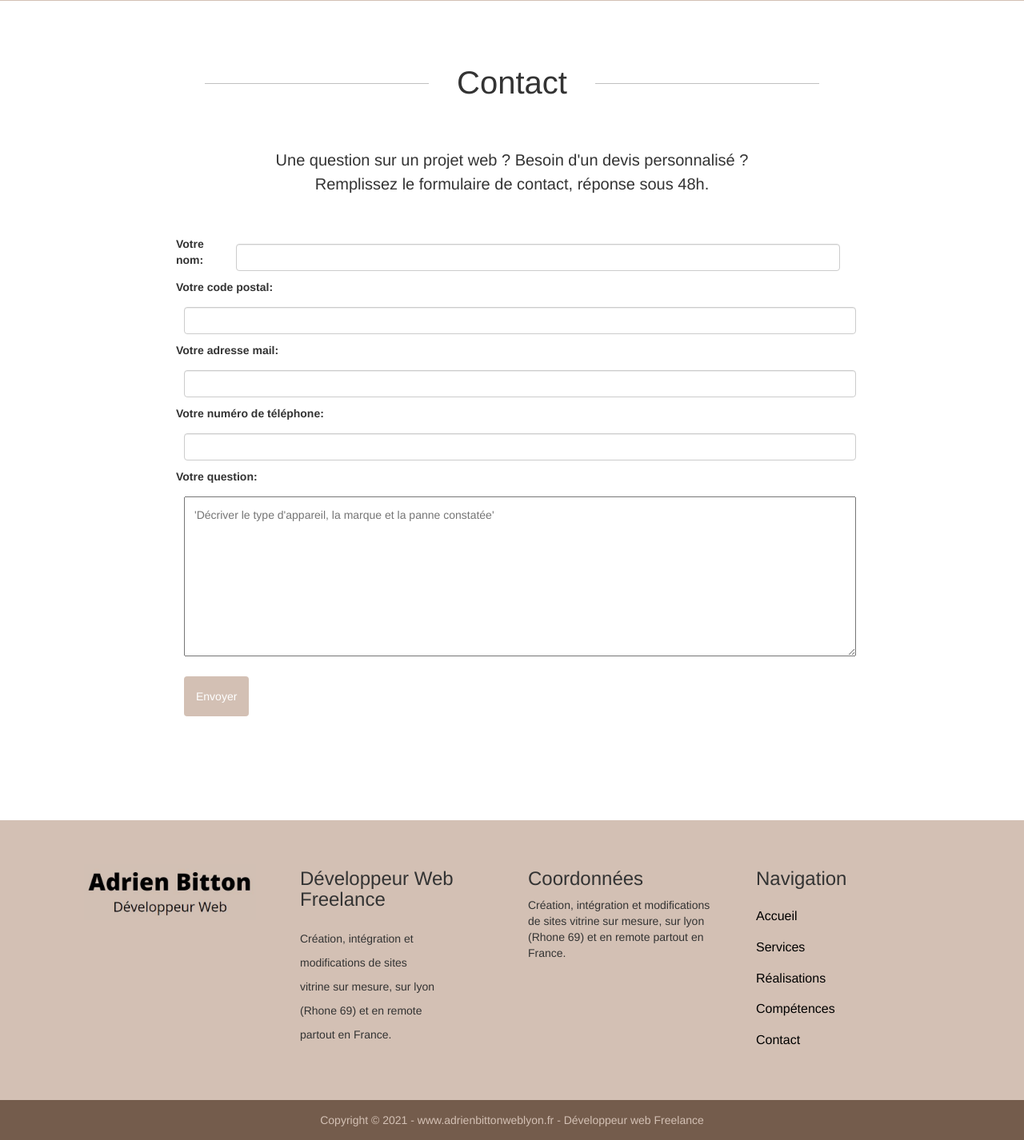
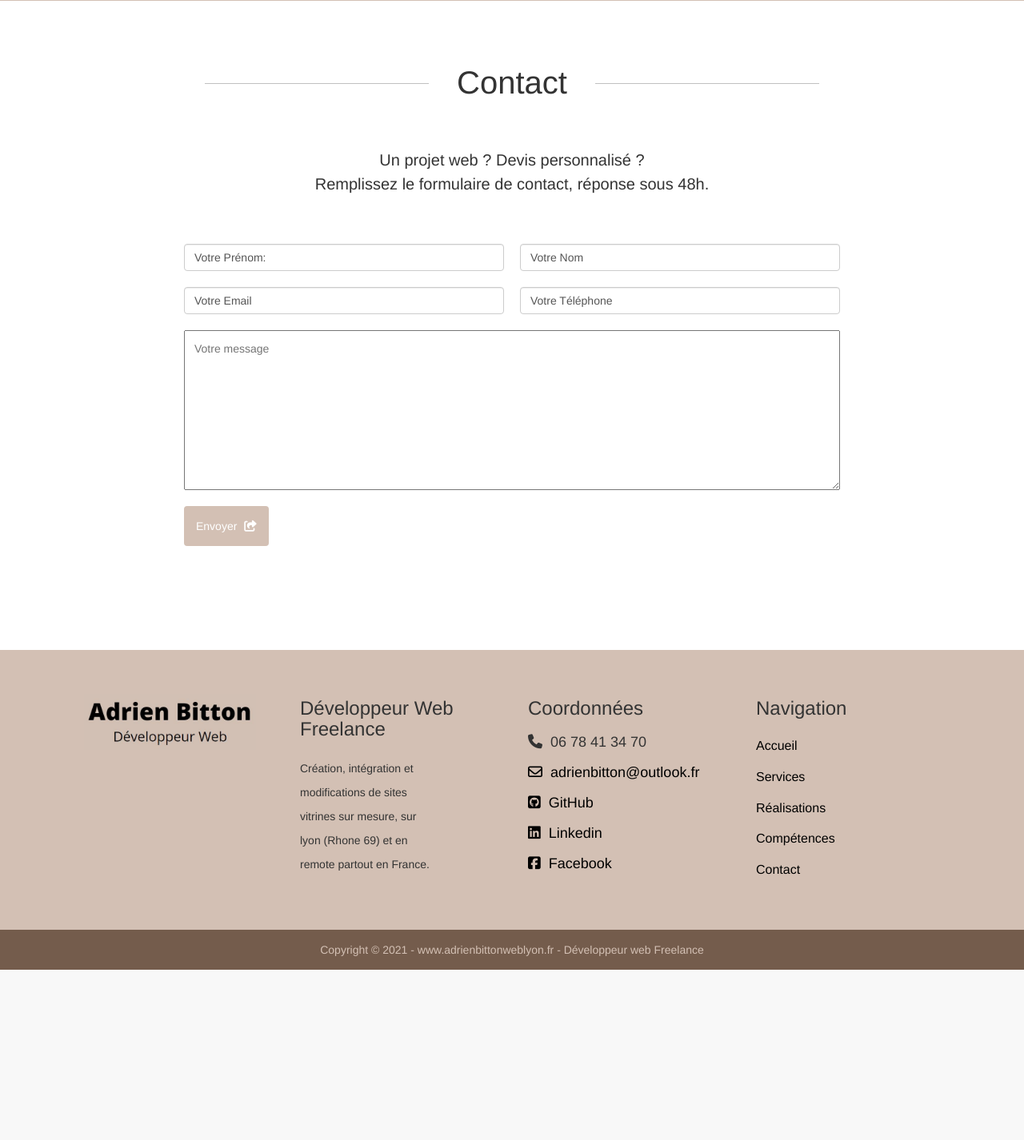
Before and after one commit to AdrienLyon/Site-Perso, a PHP site: page / in a window 1280 px wide. Shown: the part 4561-5987 px from the top of the page at 80% size. After the commit the page ends 5774 px from the top, so only its background shows below. Run offline with PHP 8.4, Linux system fonts and the light colour scheme; some libraries are stand-ins or nearby versions; some web fonts are replaced.

Commit message:
second day bis

```diff
--- a/view/frontend/mainView.php
+++ b/view/frontend/mainView.php
@@ -17,7 +17,7 @@
 	</div>
 	<div class="serviceMain">
 		<div class="sectionTitle">
-		<h3>Mes services de développement web </h3>
+		<h3>Mes services web </h3>
 		</div>
 		<div class="serviceBlock container">
 			<div class="design col-md-4">
@@ -128,37 +128,23 @@
 		<div class="sectionTitle">
 		<h3>Contact</h3>
 		</div>
-		<h4>Une question sur un projet web ? Besoin d'un devis personnalisé ?<br> Remplissez le formulaire de contact, réponse sous 48h.</h4>
+		<h4>Un projet web ? Devis personnalisé ?<br> Remplissez le formulaire de contact, réponse sous 48h.</h4>
 		<div class="formularyContact container">
 			<form  method="POST" action="index.php?action=sendQuestion" id="questionForm" class="questionFormulary">
-	    		<div class="questionBlock1" >
+
 		    		<div class="questionName">
-						<label >Votre nom:</label></br>
-						<input name="questionName" type="text" class="form-control"  required>
+						<input name="questionName" type="text" class="form-control"  required value="Votre Prénom:">
+						<input name="questionFirstName" type="text" class="form-control"  required value="Votre Nom">
 					</div>
-					<div class="questionFirstName">
-						<label >Votre code postal:</label></br>
-						<input name="questionPostal" type="text" class="form-control"  required>
+					<div class="questionBlockContact">
+						<input name="mail" type="email" class="form-control"  required value="Votre Email">
+						<input name="questionPhone" type="text" class="form-control" value="Votre Téléphone" >
 					</div>
-
-
-				</div>
-				<div class="questionBlock1">
-		    		<div class="questionMail">
-						<label >Votre adresse mail:</label></br>
-						<input name="mail" type="email" class="form-control"  required>
-					</div>
-					<div class="questionPhone">
-						<label >Votre numéro de téléphone:</label></br>
-						<input name="questionPhone" type="text" class="form-control" >
-					</div>
-				</div>
-				<div class="questionContent">
-				    <label>Votre question:</label></br>
-				    <textarea name="questionContent" placeholder="'Décriver le type d'appareil, la marque et la panne constatée'" required></textarea>
+				<div class="questionBlockContent">
+				    <textarea name="questionContent" placeholder="Votre message" required ></textarea>
 				</div>
 		    	<div class="formularyMessage orange">
-		    		<span id="questionMessageName"><button class="btn shadow-lg btn-warning " type="submit">Envoyer</button></span></br>
+		    		<span id="questionMessageName"><button class="btn shadow-lg btn-warning " type="submit">Envoyer <i class="fas fa-share-square"></i></button></span></br>
 		    		<span class="black" id="questionMessage"></span>
 		    	</div>
 	    	</form>
--- a/view/frontend/template.php
+++ b/view/frontend/template.php
@@ -21,11 +21,15 @@
                 <div id="topBar" >
                     <div class="topInfo container">
                         <ul class="col-md-6">
-                        <li ><i class="fas fa-user"> </i> Adrien Bitton</li>
-                        <li ><i class="far fa-envelope"></i> adrienbitton@outlook.fr</li>
-                        <li ><i class="fas fa-phone"></i> 06 78 41 34 70</li>
+                            <li ><i class="fas fa-user"> </i> Adrien Bitton</li>
+                            <li ><a href="mailto:adrienbitton@outlook.fr" title="contat par mail"><i class="far fa-envelope"></i> adrienbitton@outlook.fr</a></li>
+                            <li ><i class="fas fa-phone"></i> 06 78 41 34 70</li>
                         </ul>
-                        <span class="col-md-2 socialIcons"><a href="" title="mon profil Github"><i class="fab fa-linkedin"></i></a><a href="" title="mon profil Linkedin"><i class="fab fa-github-square"></i></a> <a href=""title="ma page facebook"><i class="fab fa-facebook-square"></i></a></span>
+                        <div class="col-md-2 socialIcons">
+                            <a href="https://www.github.com/AdrienLyon" target="_blank" title="mon profil Github"><i class="fab fa-github-square"></i></a>
+                            <a href="https://www.linkedin.com/in/adrien-bitton-13bb1a201/" target="_blank" title="mon profil Linkedin"><i class="fab fa-linkedin"></i></a>
+                            <a href="https://www.facebook.com/adrien.weblyon" target="_blank" title="ma page facebook"><i class="fab fa-facebook-square"></i></a>
+                        </div>
                         <span class="col-md-4"><p>Développeur web Freelance à Lyon</p></span>
                     </div>
                 </div>
@@ -35,13 +39,12 @@
                         </div>
                         <nav class="mainNav offset-md-1 col-md-7 ">
                             <ol>
-                                <li><a class="firstButton" href="#">Accueil</a></li>
-                                <li><a class="otherButton" href="#service">Services</a></li>
-                                <li><a class="otherButton" href="#projects">Réalisations</a></li>
-                                <li><a class="otherButton" href="#skills">Compétences</a></li>
-                                <li><a class="otherButton" href="#contact">Contact</a></li>
+                                <li><a class="firstButton" href="#" title="retour à l'acceuil">Accueil</a></li>
+                                <li><a class="otherButton" href="#service" title="découvrer mes services">Services</a></li>
+                                <li><a class="otherButton" href="#projects" title="mes rélisations / projets">Réalisations</a></li>
+                                <li><a class="otherButton" href="#skills" title="mes compétences web">Compétences</a></li>
+                                <li><a class="otherButton" href="#contact" title="contacter moi">Contact</a></li>
                             </ol>
-
                         </nav>
                     </div>
 
@@ -66,11 +69,19 @@
                 </div>
                 <div class="infoDevFooter col-md-3">
                     <h3>Développeur Web Freelance</h3>
-                    <p>Création, intégration et modifications de sites vitrine sur mesure, sur lyon (Rhone 69) et en remote partout en France.</p>
+                    <p>Création, intégration et modifications de sites vitrines sur mesure, sur lyon (Rhone 69) et en remote partout en France.</p>
                 </div>
                 <div class="infoContactFooter col-md-3">
                     <h3>Coordonnées</h3>
-                    <p>Création, intégration et modifications de sites vitrine sur mesure, sur lyon (Rhone 69) et en remote partout en France.</p>
+                    <div class="socialIconsFooter">
+                        <ul>
+                            <li><i class="fas fa-phone"></i> 06 78 41 34 70</li>
+                            <li><a href="mailto:adrienbitton@outlook.fr" title="contat par mail"><i class="far fa-envelope"></i> adrienbitton@outlook.fr</a></li>
+                            <li><a href="https://www.github.com/AdrienLyon" target="_blank" title="mon profil Github"><i class="fab fa-github-square"></i> GitHub</a></li>
+                            <li><a href="https://www.linkedin.com/in/adrien-bitton-13bb1a201/" target="_blank" title="mon profil Linkedin"><i class="fab fa-linkedin"></i> Linkedin</a></li>
+                            <li><a href="https://www.facebook.com/adrien.weblyon" target="_blank" title="ma page facebook"><i class="fab fa-facebook-square"></i> Facebook</a></li>
+                        </ul>
+                    </div>
                 </div>
                 <div class="navFooter col-md-3">
                     <nav class="footerNav ">
```
